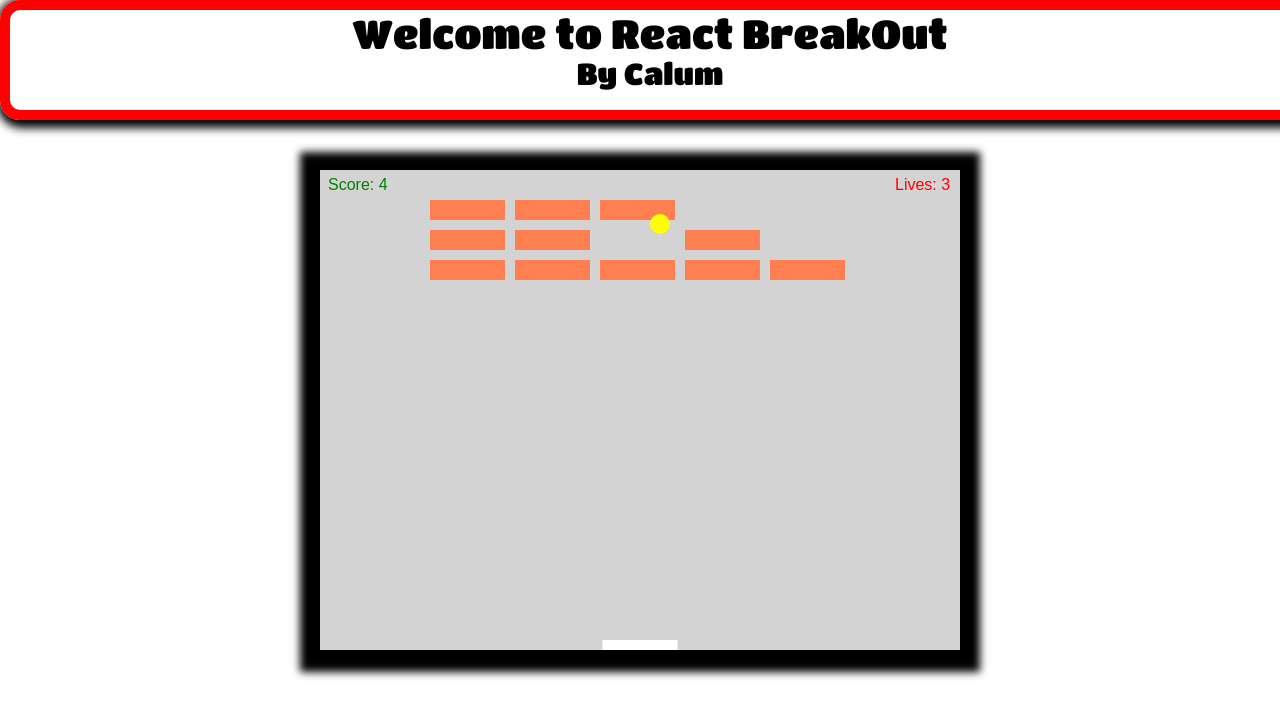
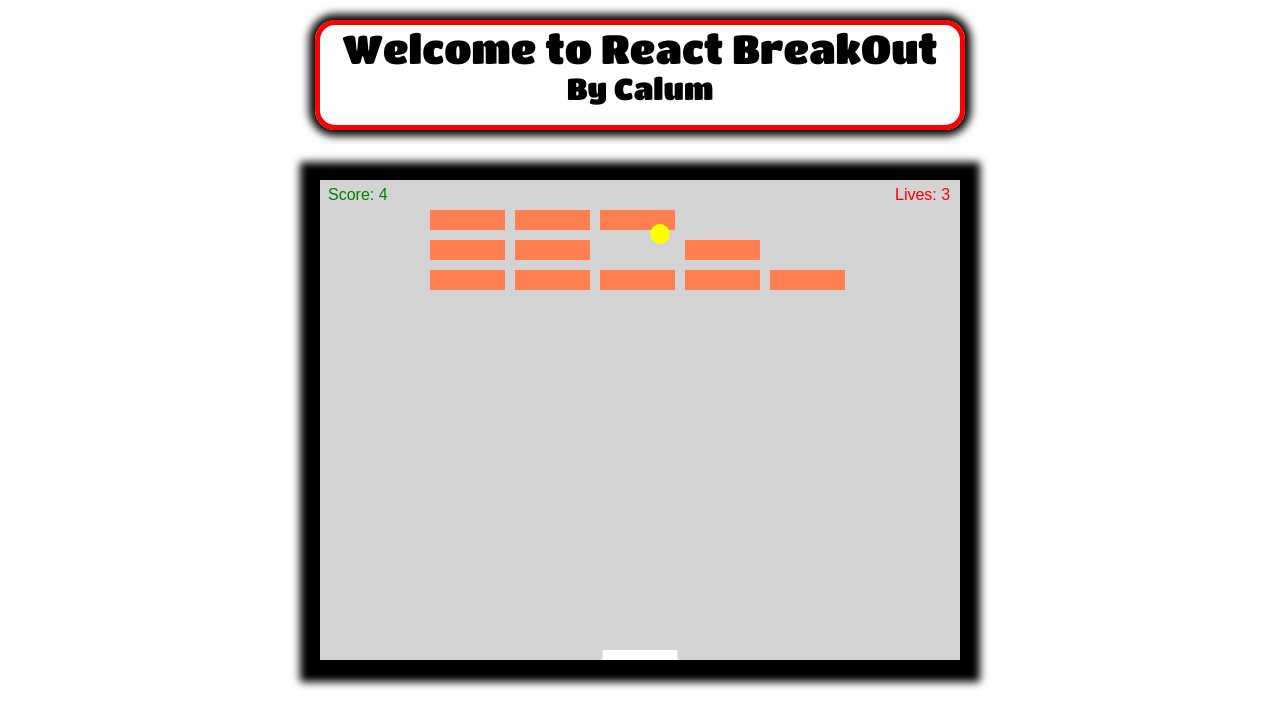
Before and after one commit to groov1234/ReactOut, a React (Create React App) app: page / in a window 1280 px wide. Shown: the top 728 px of the page. Built offline with nearby package versions, Linux system fonts and the light colour scheme.

Commit message:
header margin correction

```diff
--- a/src/App.css
+++ b/src/App.css
@@ -8,12 +8,13 @@ html, body {
 .header {
   display: flex;
   height: 100px;
-  width: 100%;
+  width: 50%;
+  margin-top: 20px;
   justify-content: center;
   font-size: 2rem;
-  border: 10px solid red;
+  border: 5px solid red;
   border-radius: 20px;
-  box-shadow: 2px 3px 10px 5px;
+  box-shadow: 0 0 8px 6px;
 }
 
 .welcome {
```
